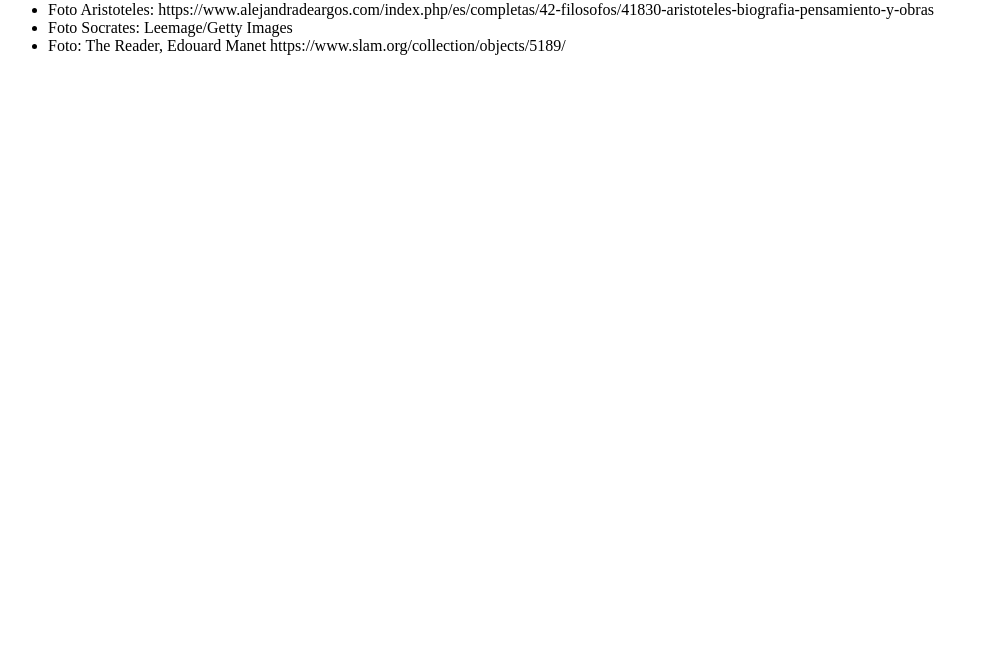
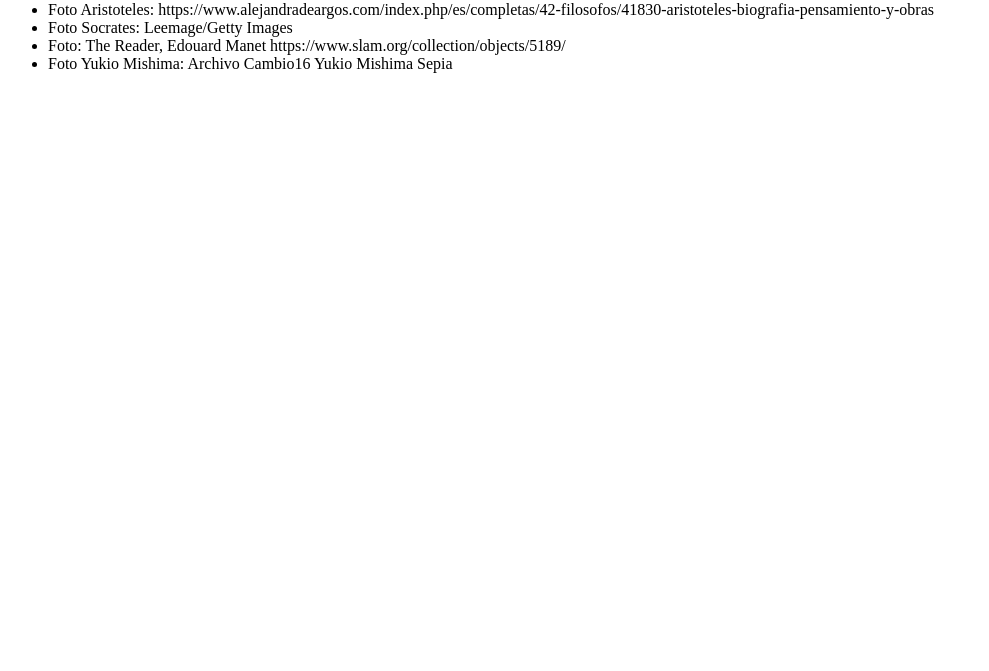
Before and after one commit to Ivan-Berezin/sabiduriamoderna, a plain HTML site: page pages/sources.html in a window 1280 px wide. Shown: the part 129-800 px from the top of the page, without its empty margins (0-989 px from the left). Drawn offline with Linux system fonts and the light colour scheme.

Commit message:
add sources

```diff
--- a/pages/sources.html
+++ b/pages/sources.html
@@ -13,6 +13,7 @@
         <li>Foto Aristoteles: https://www.alejandradeargos.com/index.php/es/completas/42-filosofos/41830-aristoteles-biografia-pensamiento-y-obras</li>
         <li>Foto Socrates: Leemage/Getty Images</li>
         <li>Foto: The Reader, Edouard Manet https://www.slam.org/collection/objects/5189/</li>
+        <li>Foto Yukio Mishima: Archivo Cambio16 Yukio Mishima Sepia</li>
     </ul>
 </body>
 </html>
```
